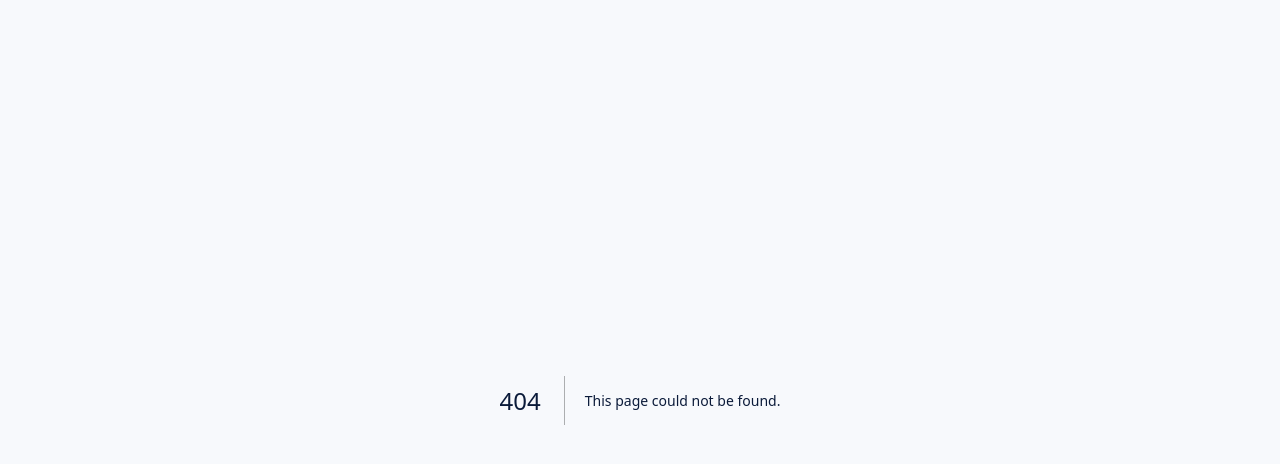
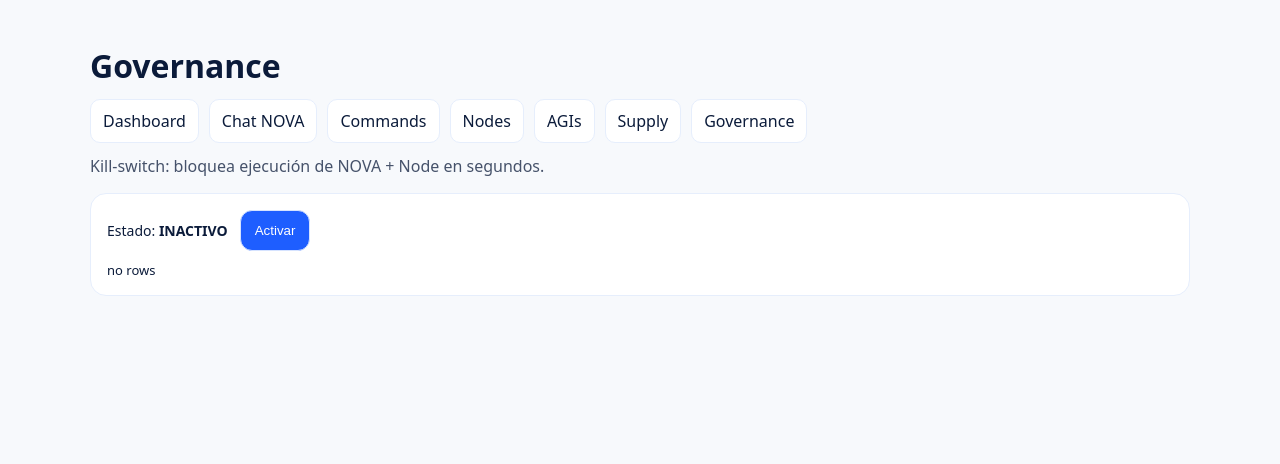
Before and after one commit to HockerAGI/hocker.one, a Next.js app: page /governance in a window 1280 px wide. Before the commit this address had no page. Shown: the top 464 px of the page. Built offline with nearby package versions, Linux system fonts and the light colour scheme; no server answers; the database is empty.

Commit message:
Crear src/app/governance/page.tsx

```diff
--- /dev/null
+++ b/src/app/governance/page.tsx
@@ -0,0 +1,71 @@
+"use client";
+
+import React, { useEffect, useMemo, useState } from "react";
+import AppNav from "@/components/AppNav";
+import { createBrowserSupabase } from "@/lib/supabase-browser";
+
+export default function GovernancePage() {
+  const supabase = useMemo(() => createBrowserSupabase(), []);
+  const [enabled, setEnabled] = useState(false);
+  const [msg, setMsg] = useState("");
+
+  async function load() {
+    const { data, error } = await supabase.from("system_controls").select("kill_switch").eq("id", "global").single();
+    if (error) return setMsg(error.message);
+    setEnabled(Boolean(data?.kill_switch));
+    setMsg("");
+  }
+
+  async function toggle(next: boolean) {
+    setMsg("");
+    const r = await fetch("/api/governance/killswitch", {
+      method: "POST",
+      headers: { "content-type": "application/json" },
+      body: JSON.stringify({ enabled: next })
+    });
+    const j = await r.json().catch(() => ({}));
+    if (!r.ok) return setMsg(j?.error ?? "Error");
+    await load();
+  }
+
+  useEffect(() => { load(); }, []);
+
+  return (
+    <main style={{ maxWidth: 1100, margin: "28px auto", padding: 16 }}>
+      <header style={{ display: "grid", gap: 12 }}>
+        <h1 style={{ margin: 0 }}>Governance</h1>
+        <AppNav />
+        <div style={{ opacity: 0.75 }}>Kill-switch: bloquea ejecución de NOVA + Node en segundos.</div>
+      </header>
+
+      <section style={{ marginTop: 16 }}>
+        <div style={{ border: "1px solid #e6eefc", borderRadius: 16, padding: 16, background: "#fff" }}>
+          <div style={{ display: "flex", gap: 12, alignItems: "center", flexWrap: "wrap" }}>
+            <div style={{ fontSize: 14 }}>
+              Estado:{" "}
+              <b style={{ color: enabled ? "#b00020" : "#0b1b3a" }}>
+                {enabled ? "ACTIVO (bloqueando)" : "INACTIVO"}
+              </b>
+            </div>
+
+            <button
+              onClick={() => toggle(!enabled)}
+              style={{
+                padding: "12px 14px",
+                cursor: "pointer",
+                borderRadius: 12,
+                border: "1px solid #d6e3ff",
+                background: enabled ? "#fff" : "#1e5eff",
+                color: enabled ? "#0b1b3a" : "#fff"
+              }}
+            >
+              {enabled ? "Desactivar" : "Activar"}
+            </button>
+          </div>
+
+          {msg ? <div style={{ marginTop: 10, fontSize: 13 }}>{msg}</div> : null}
+        </div>
+      </section>
+    </main>
+  );
+}
```
